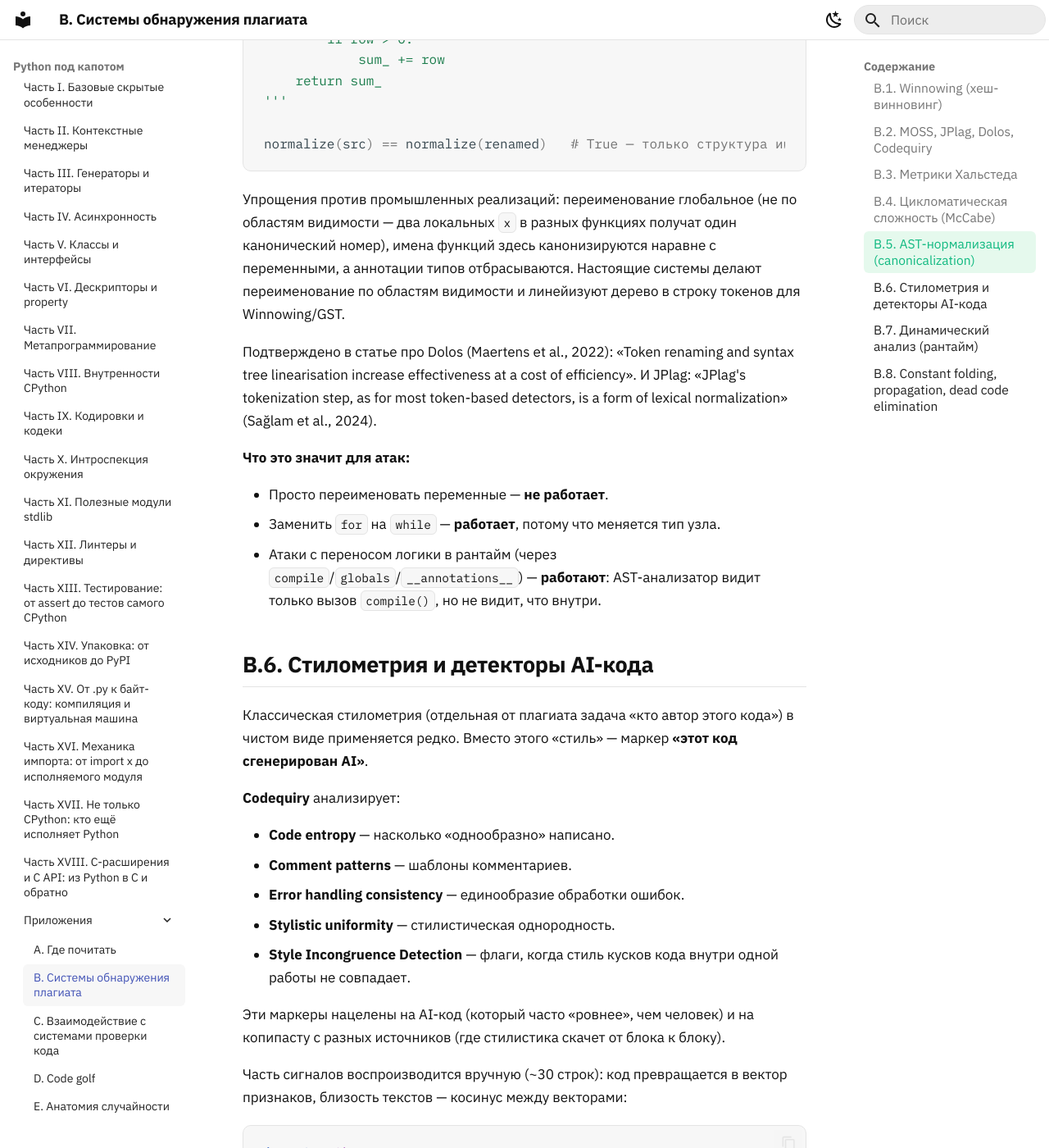
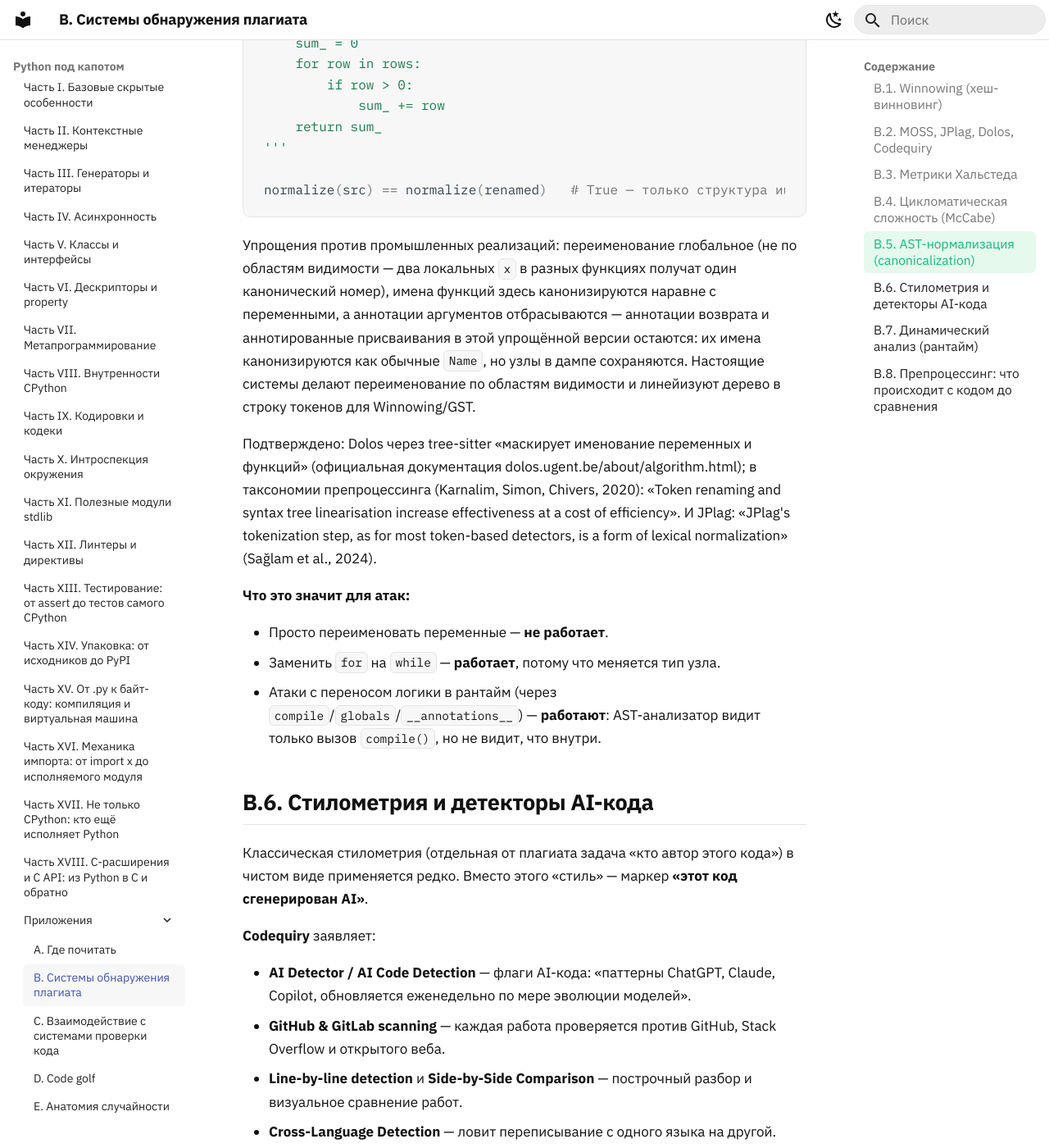
Before and after one commit to n3xumc0r3/py-underhood, an MkDocs documentation site: the page built from book/appendix-b-plagiarism.md, in a window 1280 px wide and 1400 px high, scrolled down 7283 px. Shown: the whole window at 82% size. Built offline with MkDocs 1.6.1 and Material for MkDocs 9.7.7, drawn with Linux system fonts in a browser that asks for light colours; some of the changed text lies outside the part shown.

Commit message:
app B per review: Codequiry real feature list (AI Detector, GitHub/GitLab scanning, line-by-line, cross-language, obfuscation-proof, logic-aware - the five invented features removed), B.5 annotations wording fixed (only arg annotations dropped, return/AnnAssign survive - live-checked False), B.8 rewritten (MOSS/JPlag/Dolos normalize, no constant folding/propagation/DCE in production detectors, Karnalim 2020 taxonomy), quote reattributed to Karnalim/Simon/Chivers 2020 + Dolos docs, winnowing discard ~2/(w+1) with w=4 ~60% (measured) not 80-90%, theorem bound 2k-2 (t=k+w-1), McCabe third-decimal nonsense -> full metric match marker, B.6 two pairs + illustrative caveat, src points to B.3 listing, var_1 -> v1, trailing --- removed

````diff
--- a/book/appendix-b-plagiarism.md
+++ b/book/appendix-b-plagiarism.md
@@ -229,9 +229,9 @@ def handle(rows):
 normalize(src) == normalize(renamed)   # True — только структура имеет значение
 ```
 
-Упрощения против промышленных реализаций: переименование глобальное (не по областям видимости — два локальных `x` в разных функциях получат один канонический номер), имена функций здесь канонизируются наравне с переменными, а аннотации типов отбрасываются. Настоящие системы делают переименование по областям видимости и линейизуют дерево в строку токенов для Winnowing/GST.
+Упрощения против промышленных реализаций: переименование глобальное (не по областям видимости — два локальных `x` в разных функциях получат один канонический номер), имена функций здесь канонизируются наравне с переменными, а аннотации аргументов отбрасываются — аннотации возврата и аннотированные присваивания в этой упрощённой версии остаются: их имена канонизируются как обычные `Name`, но узлы в дампе сохраняются. Настоящие системы делают переименование по областям видимости и линейизуют дерево в строку токенов для Winnowing/GST.
 
-Подтверждено в статье про Dolos (Maertens et al., 2022): «Token renaming and syntax tree linearisation increase effectiveness at a cost of efficiency». И JPlag: «JPlag's tokenization step, as for most token-based detectors, is a form of lexical normalization» (Sağlam et al., 2024).
+Подтверждено: Dolos через tree-sitter «маскирует именование переменных и функций» (официальная документация dolos.ugent.be/about/algorithm.html); в таксономии препроцессинга (Karnalim, Simon, Chivers, 2020): «Token renaming and syntax tree linearisation increase effectiveness at a cost of efficiency». И JPlag: «JPlag's tokenization step, as for most token-based detectors, is a form of lexical normalization» (Sağlam et al., 2024).
 
 **Что это значит для атак:**
 
@@ -243,13 +243,14 @@ normalize(src) == normalize(renamed)   # True — только структур
 
 Классическая стилометрия (отдельная от плагиата задача «кто автор этого кода») в чистом виде применяется редко. Вместо этого «стиль» — маркер **«этот код сгенерирован AI»**.
 
-**Codequiry** анализирует:
+**Codequiry** заявляет:
 
-- **Code entropy** — насколько «однообразно» написано.
-- **Comment patterns** — шаблоны комментариев.
-- **Error handling consistency** — единообразие обработки ошибок.
-- **Stylistic uniformity** — стилистическая однородность.
-- **Style Incongruence Detection** — флаги, когда стиль кусков кода внутри одной работы не совпадает.
+- **AI Detector / AI Code Detection** — флаги AI-кода: «паттерны ChatGPT, Claude, Copilot, обновляется еженедельно по мере эволюции моделей».
+- **GitHub & GitLab scanning** — каждая работа проверяется против GitHub, Stack Overflow и открытого веба.
+- **Line-by-line detection** и **Side-by-Side Comparison** — построчный разбор и визуальное сравнение работ.
+- **Cross-Language Detection** — ловит переписывание с одного языка на другой.
+- **Obfuscation-Proof** и **Logic-Aware** — устойчивость к обфускации, сравнение по логике, а не по тексту.
+- **Base Code Detection**, **Peer Comparison**, **Source URL Tracking**, **Visual Clustering**, **Confidence Score** — отделение выданного преподавателем базового кода, сравнение с одногруппниками, ссылки на источники, кластеризация, доверительный скор.
 
 Эти маркеры нацелены на AI-код (который часто «ровнее», чем человек) и на копипасту с разных источников (где стилистика скачет от блока к блоку).
 
@@ -303,12 +304,12 @@ cosine(style_vector(compact), style_vector(verbose_loops))    # 0.81 — сти
 
 В **MOSS**, **JPlag**, **Dolos**, **Codequiry** динамический анализ **не применяется** — это чисто статические системы. Столкнуться с динамическим анализом в учебном курсе можно только в специализированных ИБ-программах или при проверке capture-the-flag-решений.
 
-## B.8. Constant folding, propagation, dead code elimination { #B.8 }
+## B.8. Препроцессинг: что происходит с кодом до сравнения { #B.8 }
 
-Современные аналоги MOSS перед проверкой запускают оптимизации:
+Массовые системы (MOSS, JPlag, Dolos) прогоняют перед сравнением **нормализацию**, а не компиляторные оптимизации:
 
-- **Constant folding** — `1+1+1` и `0x3` превращаются в `3` ещё до анализа. Чистый классический MOSS этого не делает.
-- **Constant propagation** — если `PI = 3.14` и ниже идёт `x = PI * 2`, то `x` заменяется на `6.28`.
-- **Dead code elimination** — недостижимые ветки и неиспользуемые переменные вырезаются до сравнения.
+- **Комментарии и пробелы выкидываются** у всех — это первый шаг токенизации.
+- **Имена маскируются**: Dolos через tree-sitter «маскирует именование переменных и функций» (официальная документация), JPlag опционально нормализует идентификаторы и литералы.
+- **Литералы схлопываются**: `0x3` и `3` дают один и тот же токен `NUMBER`.
 
----
+А вот **constant folding, constant propagation и dead code elimination** в производственных детекторах не делаются — это территория исследовательских прототипов и таксономий препроцессинга (Karnalim et al., 2020 перечисляют 19 шагов). Тратить усилия на «сложение `1+1+1` в `3`» бессмысленно — но и обратно: `0x3` от `3` система и так не отличит после литеральной нормализации.
````
Also changed, not shown: other parts of book/appendix-b-plagiarism.md (+6 -6 lines).
